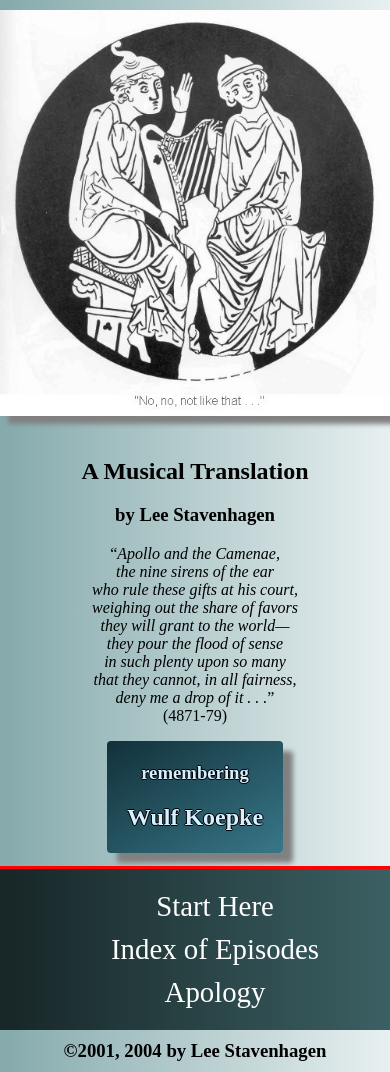
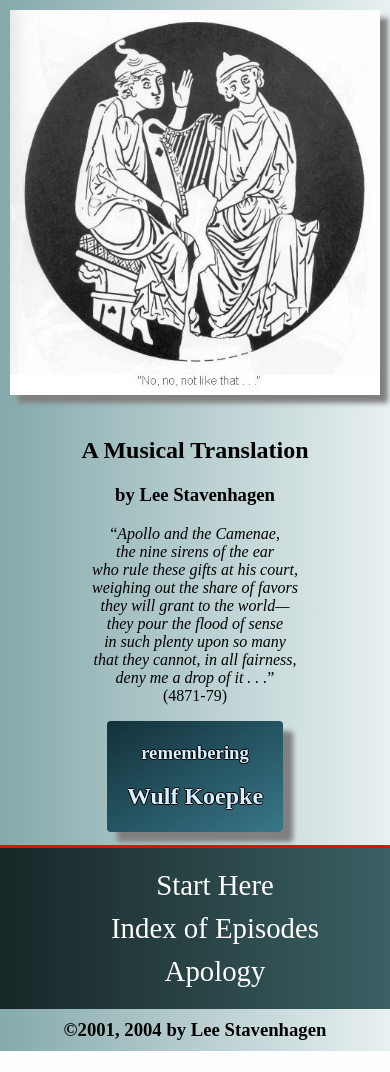
Before and after one commit to lucien-stavenhagen/web-dev, a PHP site: page /tristan/tristan.html in a window 390 px wide. Shown: the part 153-1225 px from the top of the page. After the commit the page ends 1204 px from the top, so only its background shows below. Run offline with PHP 8.4, Linux system fonts and the light colour scheme.

Commit message:
set max width on img's to 97%m so the box shadow doesn't get covered up

```diff
--- a/dad/tristan/css/tristan.css
+++ b/dad/tristan/css/tristan.css
@@ -39,7 +39,7 @@ header .home{
     overflow:hidden;
 }
 #precis img{
-    max-width: 100%;
+    max-width: 95%;
     width:auto;
     box-shadow: 8px 8px 5px grey;
 }
--- a/dad/tristan/texts/css/texts.css
+++ b/dad/tristan/texts/css/texts.css
@@ -12,7 +12,7 @@ section{
 }
 section .reviews, section .morolt, section .voyage, section .imposture, section .poison, section .gandin, section .melot{
     float: right;
-    max-width:100%;
+    max-width:97%;
     width: auto;
     margin-bottom: 6px;
     margin-right: 6px;
@@ -30,7 +30,7 @@ header{
     text-align:center;
 }
 header img{
-    max-width:100%;
+    max-width:96%;
     width:auto;
     box-shadow:8px 8px 5px grey;
 }
@@ -84,6 +84,6 @@ the "birth" episode
     section .reviewreinmar, section .reviewwalther{
         float: none;
         display: block;
-        max-width:100%;
+        max-width:97%;
     }
 }
```
